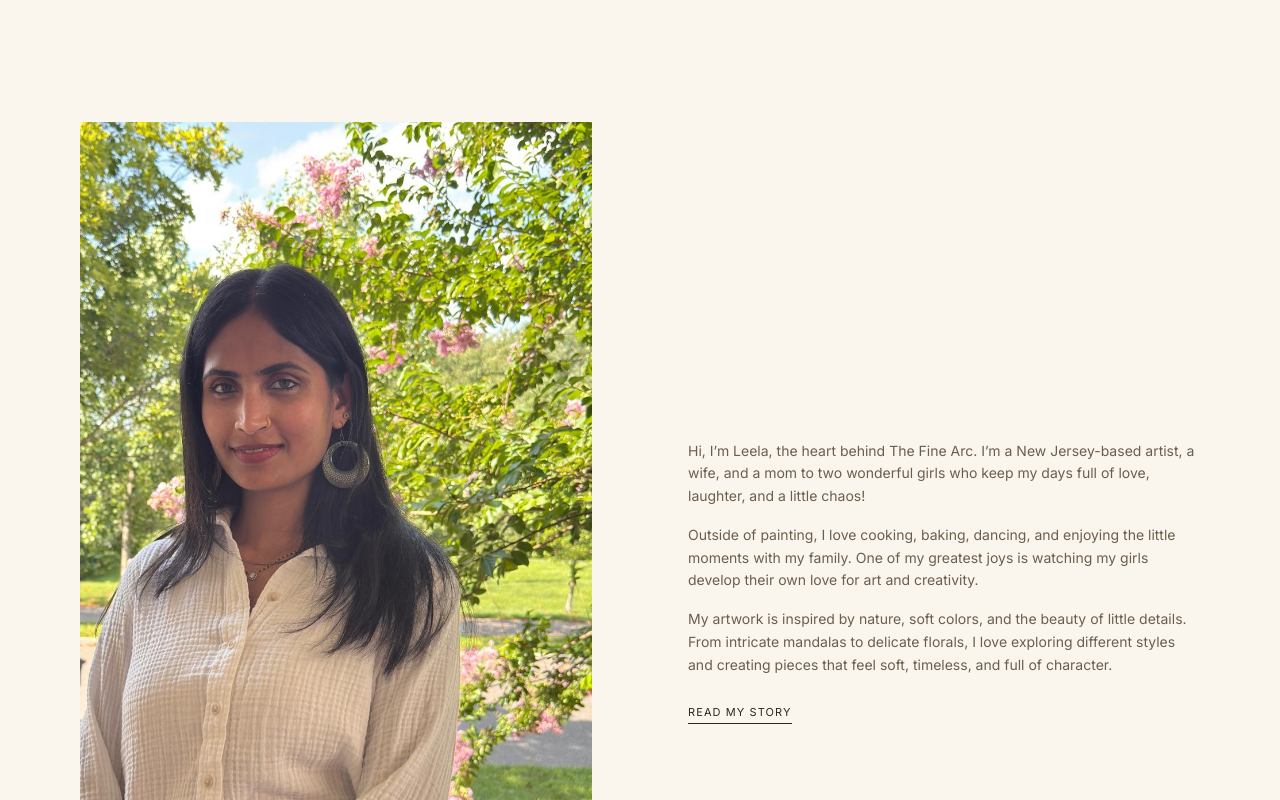
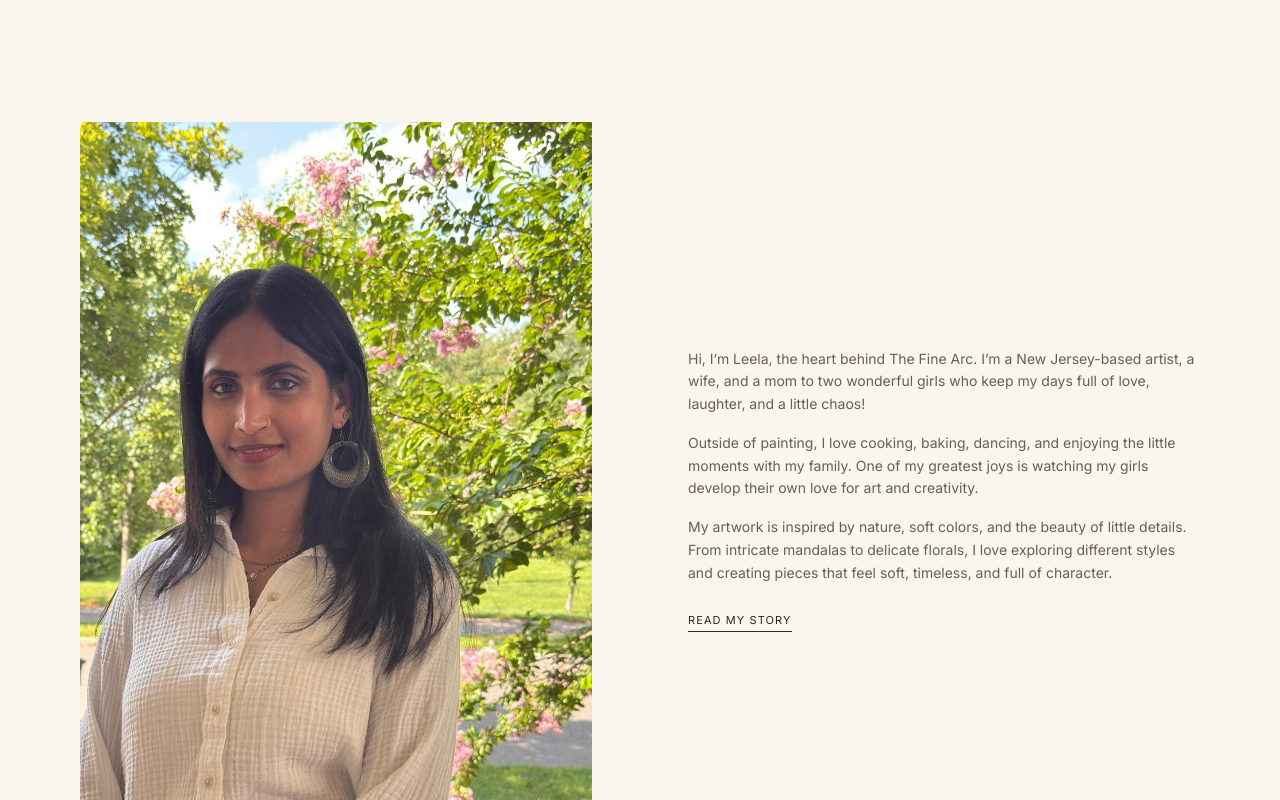
Before and after one commit to vidhyasagar-bh/thefinearc, a React (Vite) app: page / in a window 1280 px wide. Shown: the part 1840-2640 px from the top of the page. Built offline with nearby package versions, Linux system fonts and the light colour scheme; no server answers; the database is empty.

Commit message:
Crop bottom 20 percent of homepage artist image

```diff
--- a/src/components/sections/ArtistIntro.tsx
+++ b/src/components/sections/ArtistIntro.tsx
@@ -9,7 +9,7 @@ export function ArtistIntro() {
           {/* Image */}
           <FadeIn direction="left">
             <div className="relative">
-              <div className="overflow-hidden bg-cream-200">
+              <div className="aspect-[891/1280] overflow-hidden bg-cream-200">
                 <img
                   src="/HPArtist1.jpeg"
                   alt="The artist with her hand-painted mandala artworks"
```
